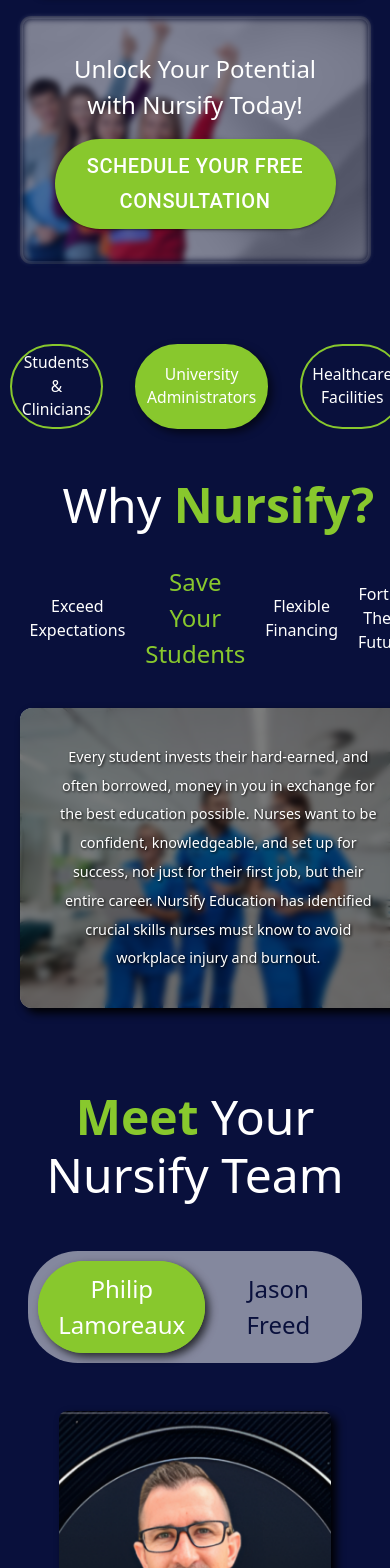
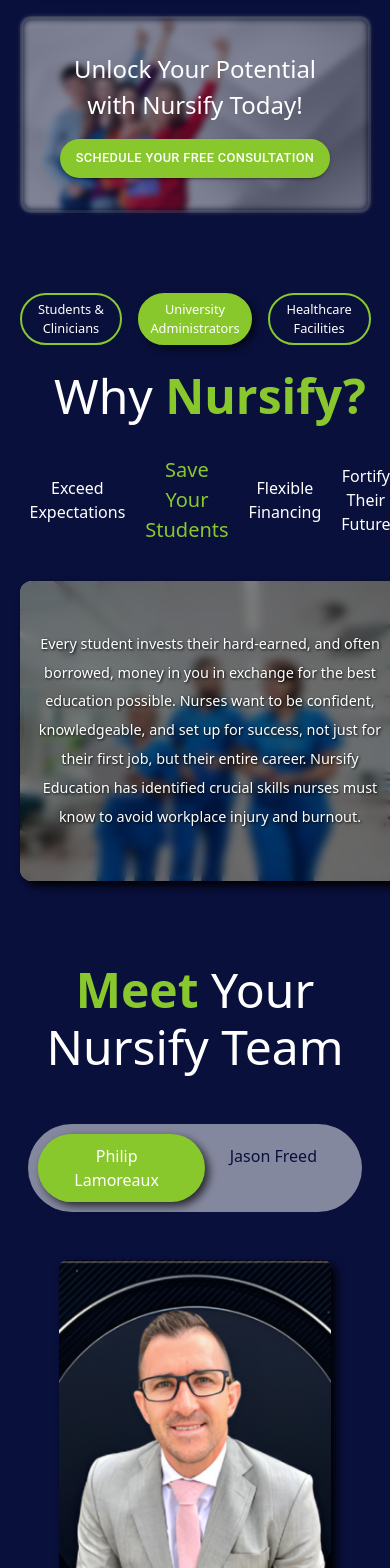
Before and after one commit to mknudson2/Nursify-home, a React (Vite) app: page / in a window 390 px wide. Shown: the part 1040-2608 px from the top of the page. Built offline with nearby package versions, Linux system fonts and the light colour scheme.

Commit message:
responsive changes

```diff
--- a/src/components/FreeConsultationCTA.tsx
+++ b/src/components/FreeConsultationCTA.tsx
@@ -12,6 +12,10 @@
   '&:hover': {
     backgroundColor: 'var(--accent-color-dark)',
   },
+  '@media (max-width: 768px)' : {
+    fontSize: '.8rem',
+    padding: '8px 16px',
+  }
 });
 
 interface FreeConsultationCTAProps {
--- a/src/components/NursifyServices.tsx
+++ b/src/components/NursifyServices.tsx
@@ -1,4 +1,4 @@
-import { useState, useEffect, useCallback } from 'react';
+import {  useEffect, useCallback } from 'react';
 import { useMediaQuery } from 'react-responsive';
 import '../styles/Services.css';
 
--- a/src/styles/ExperienceButtons.css
+++ b/src/styles/ExperienceButtons.css
@@ -102,6 +102,21 @@
     }
   }
 
+
+  @media (max-width: 600px) {
+    .exp-buttons-container {
+      width: 90%;
+    }
+
+    .exp-btn {
+      font-size: .8rem;
+    }
+
+    .exp-buttons-container {
+      gap: 1rem;
+      margin-bottom: 2rem;
+    }
+  }
   /* @media (max-width: 927px) {
     .exp-buttons-container {
       width: 90%;
--- a/src/styles/InteractiveGrid.css
+++ b/src/styles/InteractiveGrid.css
@@ -151,21 +151,22 @@
 
   @media (max-width: 600px) {
     .left-column li.active {
-      font-size: 1.5rem;
+      font-size: 1.25rem;
       color: var(--accent-color);
     }
 
     .left-column li:hover {
-      font-size: 1.5rem;
+      font-size: 1.25rem;
     }
     .image-container .overlay {
       font-size: .9rem;
       backdrop-filter: blur(3px);
+      padding: 5%;
     }
 
     .image-container.active .overlay{
       opacity: 1;
-      backdrop-filter: blur(3px);
+      backdrop-filter: blur(5px);
       font-size: .9rem;
     }
   }
--- a/src/styles/NursifyTeam.css
+++ b/src/styles/NursifyTeam.css
@@ -42,7 +42,6 @@
   .toggle-switch .toggle-option.active {
     background-color: var(--accent-color);
     color: var(--main-text);
-    /* box-shadow: 4px 4px 8px rgba(0, 0, 0, 0.7); */
   }
 
   .toggle-switch .toggle-option:not(.active) {
@@ -109,57 +108,6 @@
     }
   }
 
-  /* @media (min-width: 1024px) {
-    .nursify-team {
-      width: 95%;
-      margin: 5rem auto 3rem;
-    }
-
-    .nursify-team h3 {
-      font-size: 3.7rem;
-      margin-bottom: 20px;
-    }
-
-    .toggle-switch {
-      width: 72.5%;
-    }
-
-    .team-content .bio-column {
-      text-align: left;
-      font-size: 1.25rem;
-      line-height: 1.75;
-      width: 90%;
-    }
-  }
-
-  @media (min-width: 1440px) {
-    .nursify-team {
-      width: 75%;
-      margin: 5rem auto 3rem;
-    }
-
-    .nursify-team h3 {
-      font-size: 4rem;
-      margin-bottom: 20px;
-    }
-
-    .toggle-switch {
-      width: 50%;
-    }
-
-    .team-content .bio-column {
-      text-align: left;
-      font-size: 1.25rem;
-      line-height: 1.75;
-      width: 72.5%;
-      margin-left: -2rem;
-
-    }
-
-    .image-column {
-      margin-right: -2rem;
-    }
-  } */
 
   @media (max-width: 1024px) {
     .team-content {
@@ -184,4 +132,8 @@
       text-align: center;
       margin: 1.5rem auto;
     }
+
+    .toggle-switch .toggle-option{
+      font-size: 1rem;
+    }
   }
```
Also changed, not shown: src/styles/CTA.css (line endings or trailing spaces).
